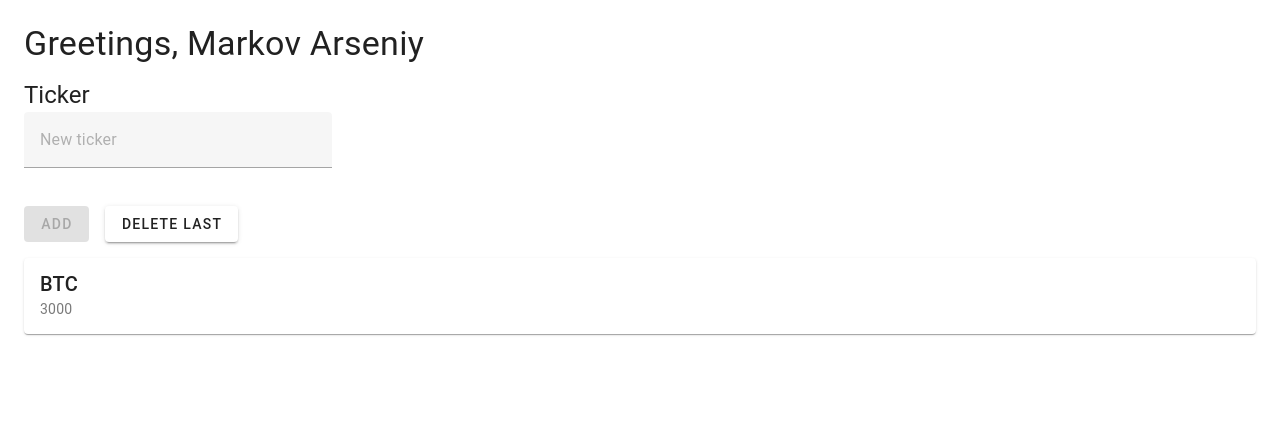
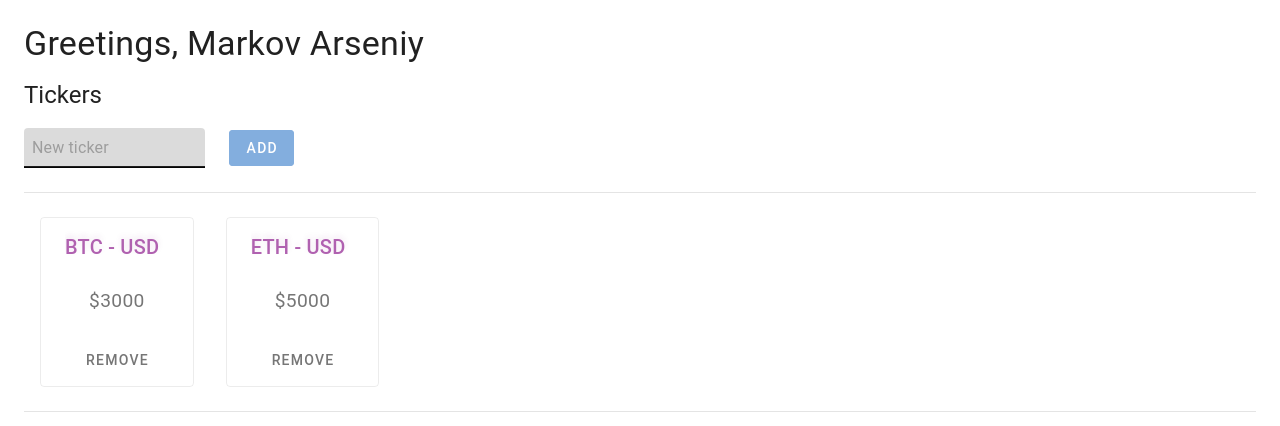
Before and after one commit to Un2mercey/cryptonomicon, a Vue app: page / in a window 1280 px wide. Shown: the top 426 px of the page. Built offline with nearby package versions, Linux system fonts and the light colour scheme.

Commit message:
TickerList Web Component

```diff
--- a/src/@interfaces/ITicker.ts
+++ b/src/@interfaces/ITicker.ts
@@ -1,4 +1,5 @@
 export interface ITicker {
     name: string;
     price: number;
+    sym: string;
 }
--- a/src/App.vue
+++ b/src/App.vue
@@ -28,3 +28,10 @@ onMounted(async () => {
     }
 });
 </script>
+
+<style scoped lang="scss">
+:deep(.v-btn--disabled) {
+    pointer-events: all;
+    cursor: not-allowed;
+}
+</style>
--- a/src/locales/en/buttons.json
+++ b/src/locales/en/buttons.json
@@ -1,3 +1,4 @@
 {
-    "add": "Add"
+    "add": "Add",
+    "remove": "Remove"
 }
--- a/src/locales/ru/buttons.json
+++ b/src/locales/ru/buttons.json
@@ -1,3 +1,4 @@
 {
-    "add": "RU:Add"
+    "add": "RU:Add",
+    "remove": "RU:Remove"
 }
--- a/src/stores/modules/tickers.store.ts
+++ b/src/stores/modules/tickers.store.ts
@@ -3,6 +3,7 @@ import { ITicker } from '@/@interfaces';
 import { Ref, ref } from 'vue';
 
 interface State {
+    coins: unknown[];
     tickerList: ITicker[];
 }
 
@@ -10,7 +11,7 @@ interface Getters {}
 
 interface Actions {
     addTicker: (newTicker: ITicker) => void;
-    removeTicker: (idx: number) => void;
+    removeTicker: (ticker: ITicker) => void;
 }
 
 type TickersStoreDefinition = StoreDefinition<typeof STORE_NAME, State, Getters, Actions>;
@@ -22,18 +23,30 @@ export const useTickersStore: TickersStoreDefinition = defineStore(STORE_NAME, (
         {
             name: 'BTC',
             price: 3000,
+            sym: 'USD',
+        },
+        {
+            name: 'ETH',
+            price: 5000,
+            sym: 'USD',
         },
     ]);
+
+    const coins: Ref<unknown[]> = ref([]);
 
     function addTicker(newTicker: ITicker): void {
         tickerList.value.push(newTicker);
     }
 
-    function removeTicker(idx: number): void {
-        tickerList.value.splice(idx, 1);
+    function removeTicker(ticker: ITicker): void {
+        const tickerIdx: number = tickerList.value.findIndex((t: ITicker) => t.name === ticker.name);
+        if (tickerIdx >= 0) {
+            tickerList.value.splice(tickerIdx, 1);
+        }
     }
 
     return {
+        coins,
         tickerList,
         addTicker,
         removeTicker,
--- a/src/views/tickers/Tickers.vue
+++ b/src/views/tickers/Tickers.vue
@@ -1,36 +1,59 @@
 <template>
-    <section>
-        <h5 class='text-h5'>
-            {{ $t('forms.ticker') }}
+    <v-container
+        fluid
+        class="pa-0"
+    >
+        <v-row no-gutters>
+            <v-col cols="12">
+                <h5 class="text-h5 pb-4">
+                    {{ $t('pages.tickers') }}
                 </h5>
+            </v-col>
+        </v-row>
+        <v-row
+            align="center"
+            no-gutters
+        >
+            <v-col
+                cols="2"
+                class="pr-6"
+            >
                 <v-text-field
                     v-model="newTicker"
                     :placeholder="$t('forms.newTicker')"
-            class="mb-4 w-25 h-25"
+                    autofocus
+                    hide-details
+                    outlined
                 />
-        <div class="d-flex mb-4">
+            </v-col>
+            <v-col>
                 <v-btn
                     :disabled="!newTicker.trim().length"
                     @click="createNewTicker"
-                class="mr-4"
+                    color="primary"
+                    outlined
                 >
                     {{ $t('buttons.add') }}
                 </v-btn>
-            <v-btn @click="deleteTicker"> delete last</v-btn>
-        </div>
-        <v-card>
-            <v-card-item
-                v-for="ticker of tickerList"
-                :key="ticker.name"
-            >
-                <v-card-title>{{ ticker.name }}</v-card-title>
-                <v-card-subtitle>{{ ticker.price }}</v-card-subtitle>
-            </v-card-item>
-        </v-card>
-    </section>
+            </v-col>
+        </v-row>
+        <template v-if='tickerList.length'>
+            <v-divider class="mt-6 mb-2" />
+            <v-row align="start">
+                <v-col cols="12">
+                    <TickerList
+                        :ticker-list="tickerList"
+                        @remove='removeTicker'
+                    />
+                </v-col>
+            </v-row>
+            <v-divider class="mt-2 mb-6" />
+        </template>
+    </v-container>
 </template>
 
 <script setup lang="ts">
+import TickerList from './components/TickerList.vue';
 import { Ref, ref } from 'vue';
 import { TickersStore, useTickersStore } from '@/stores';
 import { storeToRefs } from 'pinia';
@@ -44,12 +67,17 @@ const newTicker: Ref<string> = ref('');
 function createNewTicker() {
     addTicker({
         name: newTicker.value.trim(),
-        price: 4000,
+        price: Math.round(Math.random() * 1000),
+        sym: 'USD'
     });
     newTicker.value = '';
 }
 
-function deleteTicker() {
-    removeTicker(tickerList.value.length - 1);
+</script>
+
+<style scoped lang="scss">
+:deep(.v-field__input) {
+    padding: 8px;
+    min-height: 40px;
 }
-</script>
+</style>
--- a/src/views/tickers/components/TickerList.vue
+++ b/src/views/tickers/components/TickerList.vue
@@ -0,0 +1,77 @@
+<template>
+    <section class="d-flex justify-start align-start flex-wrap">
+        <v-card
+            v-for="ticker in tickerList"
+            :key="ticker.name"
+            variant="plain"
+            class="ticker-card ma-4"
+        >
+            <v-card-item>
+                <v-card-title>{{ ticker.name }} - {{ ticker.sym }}</v-card-title>
+                <v-card-text>${{ ticker.price }}</v-card-text>
+                <v-card-actions>
+                    <v-btn
+                        @click="removeTicker(ticker)"
+                        color="warn"
+                        outlined
+                    >
+                        {{ $t('buttons.remove') }}
+                    </v-btn>
+                </v-card-actions>
+            </v-card-item>
+        </v-card>
+    </section>
+</template>
+
+<script setup lang="ts">
+import { defineProps } from 'vue';
+import { ITicker } from '@/@interfaces';
+
+type TickerListProps = {
+    tickerList: ITicker[];
+};
+
+enum EMITS {
+    REMOVE = 'remove'
+}
+
+type TickerListEmits = {
+    (e: EMITS.REMOVE, ticker: ITicker): void,
+}
+
+const { tickerList = [] } = defineProps<TickerListProps>();
+const emit = defineEmits<TickerListEmits>();
+
+function removeTicker(ticker: ITicker): void {
+    emit(EMITS.REMOVE, ticker);
+}
+
+</script>
+
+<style scoped lang="scss">
+.ticker-card {
+    border-width: 1px;
+
+    .v-card-item {
+        padding: 0.8rem 1.5rem 0;
+
+        .v-card-title {
+            color: purple;
+            text-shadow: 0px -3px 6px rgba(128, 0, 128, 0.2);
+        }
+
+        .v-card-text {
+            padding: 24px 24px 20px;
+            font-size: 1.2rem;
+            justify-content: center;
+            align-items: center;
+            display: flex;
+        }
+
+        .v-card-actions {
+            padding: 0;
+            justify-content: center;
+        }
+    }
+}
+</style>
```
Also changed, not shown: src/views/tickers/components/TickerCard.vue (deleted), src/views/tickers/components/TickerGraph.vue (added), 1 other file (tests, documents, lock files or other folders). Lines whose indentation alone changed are shown as unchanged.
